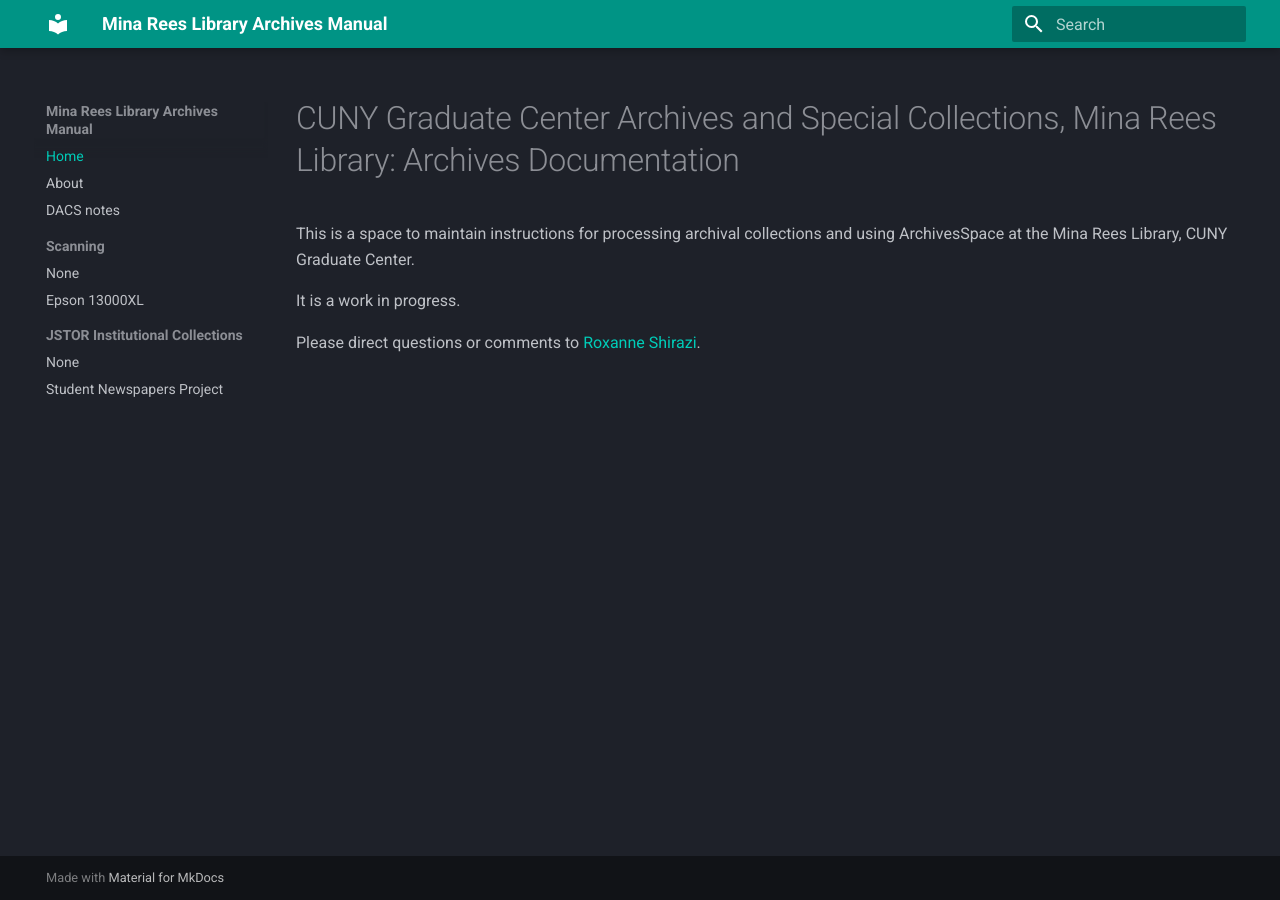
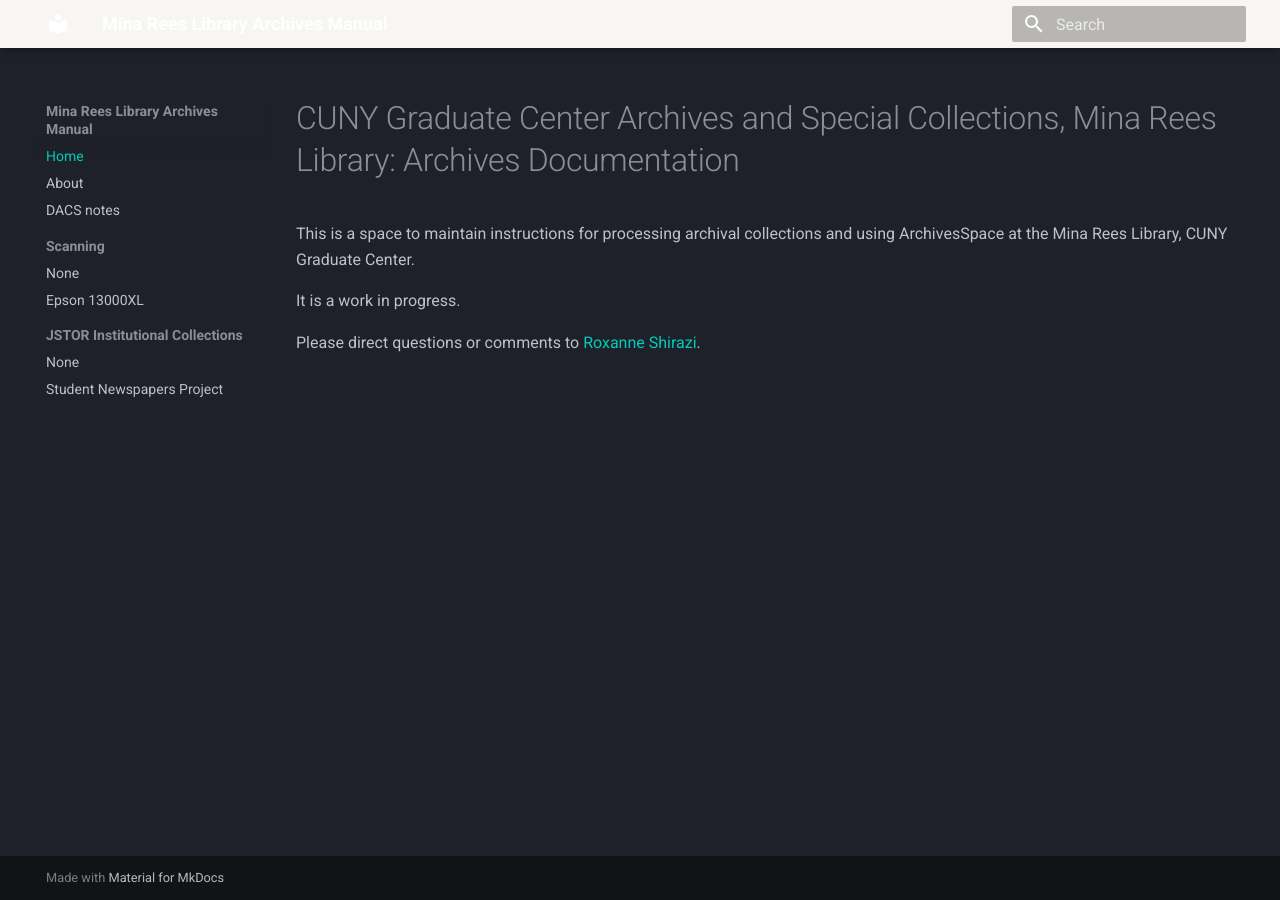
Before and after one commit to GC-Library/archive-docs, an MkDocs documentation site: the page built from docs/README.md, in a window 1280 px wide. Built offline with MkDocs 1.6.1 and Material for MkDocs 9.7.7, drawn with Linux system fonts in a browser that asks for light colours.

Commit message:
changed color scheme

```diff
--- a/docs/stylesheets/extra.css
+++ b/docs/stylesheets/extra.css
@@ -1,3 +1,5 @@
-.md-nav__title {
-    color: 000;
+[data-md-color-scheme="slate"] {
+  --md-primary-fg-color:        #f7f6f2;
+  --md-primary-fg-color--light: #fff;
+  --md-primary-fg-color--dark:  #fcfcfb;
 }
```
